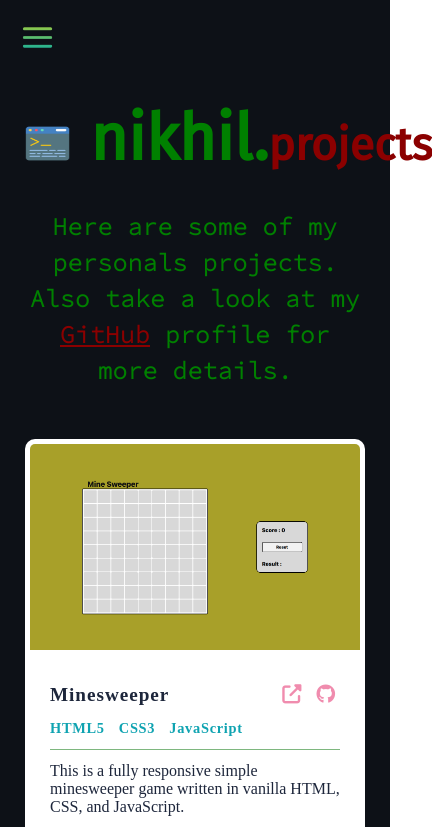
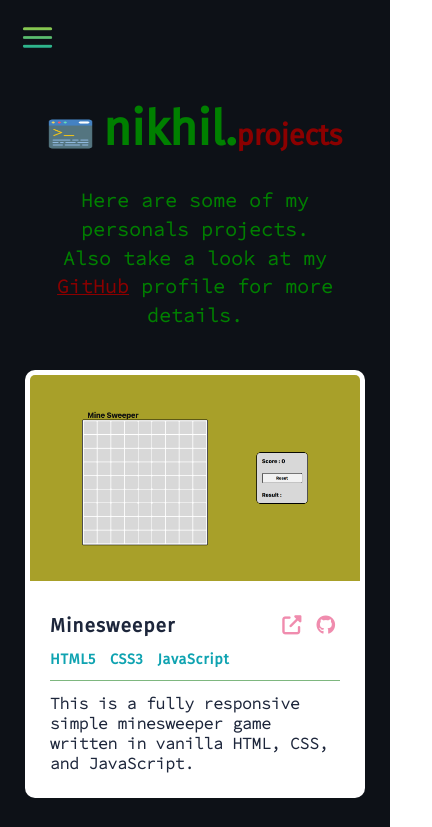
Before and after one commit to Nambardar212/portfolio, a plain HTML site: page projects.html in a window 390 px wide. Shown: the top 827 px of the page, 432 px wide, since content can reach past the window. Drawn offline with Linux system fonts and the light colour scheme.

Commit message:
second commit

```diff
--- a/projects.css
+++ b/projects.css
@@ -75,6 +75,7 @@
     font-weight: bold;
     color: darkred;
 }
+
 .green {
     color: #7EB77F;
 }
@@ -83,6 +84,7 @@
     padding-top: 100px;
     max-width: 1200px;
 }
+
 .page-title {
     margin: 0 auto;
     display: flex;
@@ -96,16 +98,18 @@
     margin-right: 20px;
     margin-top: 10px;
 }
+
 .page-title h2 {
     font-size: 4em;
     font-weight: bold;
     font-family: "Fira Sans", sans-serif;
 }
+
 .project-cards-container {
-    margin-top: 50px;
+    margin-top: 80px;
     height: fit-content;
-    height: -moz-fit-content;
 }
+
 section {
     margin: 0 auto;
     display: flex;
@@ -114,6 +118,7 @@ section {
     text-align: left;
     padding-top: 8vh;
 }
+
 section .hyperlink {
     color: darkred;
     font-weight: 700;
@@ -135,6 +140,12 @@ section .hyperlink:hover {
     font-family: "Source Code Pro", monospace;
     font-weight: 900;
 }
+
+.row {
+    display: flex;
+    flex-direction: row;
+}
+
 .card {
     display: inline-flex;
     flex-direction: column;
@@ -142,7 +153,11 @@ section .hyperlink:hover {
 }
 
 .card:not(:last-child) {
-    margin: 0 auto 2em auto;
+    margin: 0 1em 2em auto;
+}
+
+.card:last-child {
+    margin: 0 auto 2em 1em;
 }
 
 .card-preview-img {
@@ -167,6 +182,7 @@ section .hyperlink:hover {
     justify-content: space-between;
     align-items: center;
     margin-bottom: 10px;
+    font-family: "Fira Sans", sans-serif;
 }
 
 .project-title {
@@ -194,7 +210,7 @@ section .hyperlink:hover {
 .project-links a i:hover {
     font-size: 1.25em;
     padding: 2px 5px;
-    color: #7EB77F;
+    color: green;
 }
 
 .project-links a:last-child {
@@ -212,6 +228,7 @@ section .hyperlink:hover {
     font-weight: 700;
     font-size: 0.9em;
     letter-spacing: 0.05em;
+    font-family: "Fira Sans", sans-serif;
 }
 
 .project-skills span:not(:last-child) {
@@ -220,6 +237,8 @@ section .hyperlink:hover {
 
 .project-description {
     color: #1D263B;
+    font-family: "Source Code Pro", monospace;
+    font-weight: 600;
 }
 
 
@@ -314,3 +333,43 @@ section .hyperlink:hover {
 
 
 }
+
+@media (max-width: 600px) {
+    .row {
+        flex-direction: column;
+    }
+
+    .card:not(:last-child) {
+        margin: 0 auto 2em auto;
+    }
+
+    .card:last-child {
+        margin: 0 auto 2em auto;
+    }
+
+    .page-title h2 {
+        font-size: 3em;
+    }
+
+    .red {
+        font-size: 0.6em;
+    }
+
+    .page-title {
+        margin: 0;
+    }
+
+    .page-title img {
+        height: 30px;
+        margin-right: 10px;
+    }
+
+    .section-description {
+        margin: 28px auto 0 auto;
+        font-size: 1.2em;
+    }
+
+    .project-cards-container {
+        margin-top: 40px;
+    }
+}
--- a/projects.html
+++ b/projects.html
@@ -39,14 +39,14 @@
                             </div>
                             <p class="section-description">
                                 Here are some of my personals projects.<br>
-                                Also take a look at my <a class="hyperlink"
-                                    href="https://github.com/Nambardar212" target="_blank">GitHub</a> profile for more details.
+                                Also take a look at my <a class="hyperlink" href="https://github.com/Nambardar212"
+                                    target="_blank">GitHub</a> profile for more details.
                             </p>
                             <div class="project-cards-container">
-
+                                <div class="row">
                                     <div class="card">
-                                    <img src="/projectpic/meni.png"
-                                        alt="Project Preview Screenshot" class="card-preview-img">
+                                        <img src="/projectpic/meni.png" alt="Project Preview Screenshot"
+                                            class="card-preview-img">
                                         <div class="card-info">
                                             <div class="title-and-links">
                                                 <span class="project-title">
@@ -56,7 +56,8 @@
                                                     <a href="https://minesweeper-pearl.vercel.app" target="_blank">
                                                         <i class="fas fa-external-link-alt"></i>
                                                     </a>
-                                                <a href="https://github.com/Nambardar212/Minesweeper" target="_blank">
+                                                    <a href="https://github.com/Nambardar212/Minesweeper"
+                                                        target="_blank">
                                                         <i class="fab fa-github"></i>
                                                     </a>
                                                 </div>
@@ -67,7 +68,8 @@
                                                 <span>JavaScript</span>
                                             </div>
                                             <p class="project-description">
-                                            This is a fully responsive simple minesweeper game written in vanilla HTML, CSS, and JavaScript.
+                                                This is a fully responsive simple minesweeper game written in vanilla
+                                                HTML, CSS, and JavaScript.
                                             </p>
                                         </div>
                                     </div>
@@ -80,7 +82,8 @@
                                                     The Tribute - APJ Abdul Kalam
                                                 </span>
                                                 <div class="project-links">
-                                                <a href="https://legendary-piroshki-c03f61.netlify.app" target="_blank">
+                                                    <a href="https://legendary-piroshki-c03f61.netlify.app"
+                                                        target="_blank">
                                                         <i class="fas fa-external-link-alt"></i>
                                                     </a>
                                                     <a href="https://github.com/Nambardar212/A-Tribute" target="_blank">
@@ -93,13 +96,16 @@
                                                 <span>CSS3</span>
                                             </div>
                                             <p class="project-description">
-                                            Its a simple page and fully responsive. Tribute to APJ Abdul Kalam written in simple HTML and CSS.
+                                                Its a simple page and fully responsive. Tribute to APJ Abdul Kalam
+                                                written in simple HTML and CSS.
                                             </p>
                                         </div>
                                     </div>
+                                </div>
+                                <div class="row">
                                     <div class="card">
-                                    <img src="/projectpic/rock.png"
-                                        alt="Project Preview Screenshot" class="card-preview-img">
+                                        <img src="/projectpic/rock.png" alt="Project Preview Screenshot"
+                                            class="card-preview-img">
                                         <div class="card-info">
                                             <div class="title-and-links">
                                                 <span class="project-title">
@@ -109,7 +115,8 @@
                                                     <a href="https://candid-mochi-34d281.netlify.app" target="_blank">
                                                         <i class="fas fa-external-link-alt"></i>
                                                     </a>
-                                                <a href="https://github.com/Nambardar212/Rock-Paper-Sessior" target="_blank">
+                                                    <a href="https://github.com/Nambardar212/Rock-Paper-Sessior"
+                                                        target="_blank">
                                                         <i class="fab fa-github"></i>
                                                     </a>
                                                 </div>
@@ -120,16 +127,18 @@
                                                 <span>JavaScript</span>
                                             </div>
                                             <p class="project-description">
-                                            This is a fully responsive simple Rock-Paper-Sessior game written in vanilla HTML, CSS, and JavaScript.
-                                            <br>Take number of turns in a game from the user ( an input box of type number ).
+                                                This is a fully responsive simple Rock-Paper-Sessior game written in
+                                                vanilla
+                                                HTML, CSS, and JavaScript.
+                                                <br>Take number of turns in a game from the user.
                                                 <br>Start the game when the user clicks the play button.
                                                 <br>User can select (Rock, Paper, Scissors ) from clickable buttons.
                                             </p>
                                         </div>
                                     </div>
                                     <div class="card">
-                                    <img src="/projectpic/tip.png"
-                                        alt="Project Preview Screenshot" class="card-preview-img">
+                                        <img src="/projectpic/tip.png" alt="Project Preview Screenshot"
+                                            class="card-preview-img">
                                         <div class="card-info">
                                             <div class="title-and-links">
                                                 <span class="project-title">
@@ -139,7 +148,8 @@
                                                     <a href="https://calm-kheer-80bcce.netlify.app" target="_blank">
                                                         <i class="fas fa-external-link-alt"></i>
                                                     </a>
-                                                <a href=" https://github.com/Nambardar212/ModifiedTipCalculator" target="_blank">
+                                                    <a href=" https://github.com/Nambardar212/ModifiedTipCalculator"
+                                                        target="_blank">
                                                         <i class="fab fa-github"></i>
                                                     </a>
                                                 </div>
@@ -152,16 +162,20 @@
                                             <p class="project-description">
                                                 This is a fully responsive tip calculator written in
                                                 vanilla HTML, CSS, and JavaScript.
-                                            <br>Whenever I go out to eat and I’m having a hard time calculating the right tip,
-                                            <br>I’ll fumble with my phone and search for a “tip calculator” on Google.
+                                                <br>Whenever I go out to eat and I’m having a hard time calculating the
+                                                right tip,
+                                                <br>I’ll fumble with my phone and search for a “tip calculator” on
+                                                Google.
                                                 <br>So go ahead and take a swing at making your own tip calculator.
                                                 <br>its calcuate per person tip and per person bill.
                                             </p>
                                         </div>
                                     </div>
+                                </div>
+                                <div class="row">
                                     <div class="card">
-                                    <img src="/projectpic/OnlineNotepad.png"
-                                        alt="Project Preview Screenshot" class="card-preview-img">
+                                        <img src="/projectpic/OnlineNotepad.png" alt="Project Preview Screenshot"
+                                            class="card-preview-img">
                                         <div class="card-info">
                                             <div class="title-and-links">
                                                 <span class="project-title">
@@ -171,7 +185,8 @@
                                                     <a href="https://online-notepad-gamma.vercel.app" target="_blank">
                                                         <i class="fas fa-external-link-alt"></i>
                                                     </a>
-                                                <a href="https://github.com/Nambardar212/Online-Notepad" target="_blank">
+                                                    <a href="https://github.com/Nambardar212/Online-Notepad"
+                                                        target="_blank">
                                                         <i class="fab fa-github"></i>
                                                     </a>
                                                 </div>
@@ -182,13 +197,15 @@
                                                 <span>JavaScript</span>
                                             </div>
                                             <p class="project-description">
-                                            This is a fully responsive online notepad written in vanilla HTML, CSS, and JavaScript.
+                                                This is a fully responsive online notepad written in vanilla HTML, CSS,
+                                                and
+                                                JavaScript.
                                             </p>
                                         </div>
                                     </div>
                                     <div class="card">
-                                    <img src="/projectpic/whack.png"
-                                        alt="Project Preview Screenshot" class="card-preview-img">
+                                        <img src="/projectpic/whack.png" alt="Project Preview Screenshot"
+                                            class="card-preview-img">
                                         <div class="card-info">
                                             <div class="title-and-links">
                                                 <span class="project-title">
@@ -198,7 +215,8 @@
                                                     <a href="https://whack-a-mole-silk.vercel.app" target="_blank">
                                                         <i class="fas fa-external-link-alt"></i>
                                                     </a>
-                                                <a href="https://github.com/Nambardar212/Whack-a-mole" target="_blank">
+                                                    <a href="https://github.com/Nambardar212/Whack-a-mole"
+                                                        target="_blank">
                                                         <i class="fab fa-github"></i>
                                                     </a>
                                                 </div>
@@ -209,12 +227,18 @@
                                                 <span>JavaScript</span>
                                             </div>
                                             <p class="project-description">
-                                            This is a fully responsive whack a mole written in vanilla HTML, CSS, and JavaScript.<br>
-                                            Whack a mole Whack a mole is a game in which there is a mole in the grid and you have
+                                                This is a fully responsive whack a mole written in vanilla HTML, CSS,
+                                                and
+                                                JavaScript.<br>
+                                                Whack a mole Whack a mole is a game in which there is a mole in the grid
+                                                and
+                                                you have
                                                 to hit it under a time limit as many times as you can.
                                             </p>
                                         </div>
                                     </div>
+                                </div>
+                                <div class="row">
                                     <div class="card">
                                         <img src="/projectpic/color.png" alt="Project Preview Screenshot"
                                             class="card-preview-img">
@@ -227,7 +251,8 @@
                                                     <a href="https://moonlit-froyo-8dbfbc.netlify.app" target="_blank">
                                                         <i class="fas fa-external-link-alt"></i>
                                                     </a>
-                                                <a href="https://github.com/Nambardar212/Color-picker" target="_blank">
+                                                    <a href="https://github.com/Nambardar212/Color-picker"
+                                                        target="_blank">
                                                         <i class="fab fa-github"></i>
                                                     </a>
                                                 </div>
@@ -243,8 +268,8 @@
                                         </div>
                                     </div>
                                     <div class="card">
-                                    <img src="/projectpic/snakegame.png"
-                                        alt="Project Preview Screenshot" class="card-preview-img">
+                                        <img src="/projectpic/snakegame.png" alt="Project Preview Screenshot"
+                                            class="card-preview-img">
                                         <div class="card-info">
                                             <div class="title-and-links">
                                                 <span class="project-title">
@@ -254,7 +279,8 @@
                                                     <a href="https://snake-game123.vercel.app" target="_blank">
                                                         <i class="fas fa-external-link-alt"></i>
                                                     </a>
-                                                <a href="https://github.com/Nambardar212/Snake-Game" target="_blank">
+                                                    <a href="https://github.com/Nambardar212/Snake-Game"
+                                                        target="_blank">
                                                         <i class="fab fa-github"></i>
                                                     </a>
                                                 </div>
@@ -265,23 +291,28 @@
                                                 <span>JavaScript</span>
                                             </div>
                                             <p class="project-description">
-                                            This is a fully responsive snake game written in vanilla HTML, CSS, and JavaScript.
+                                                This is a fully responsive snake game written in vanilla HTML, CSS, and
+                                                JavaScript.
                                             </p>
                                         </div>
                                     </div>
+                                </div>
+                                <div class="row">
                                     <div class="card">
-                                    <img src="/projectpic/mobile.png"
-                                        alt="Project Preview Screenshot" class="card-preview-img">
+                                        <img src="/projectpic/mobile.png" alt="Project Preview Screenshot"
+                                            class="card-preview-img">
                                         <div class="card-info">
                                             <div class="title-and-links">
                                                 <span class="project-title">
                                                     Mobile Tab Navigation
                                                 </span>
                                                 <div class="project-links">
-                                                <a href="https://html-css-project-lists-post-class-vg1mlwbk0bag.vercel.app" target="_blank">
+                                                    <a href="https://html-css-project-lists-post-class-vg1mlwbk0bag.vercel.app"
+                                                        target="_blank">
                                                         <i class="fas fa-external-link-alt"></i>
                                                     </a>
-                                                <a href="https://github.com/Nambardar212/HTML-CSS-Project---Lists---Post-Class---vg1mlwbk0bag" target="_blank">
+                                                    <a href="https://github.com/Nambardar212/HTML-CSS-Project---Lists---Post-Class---vg1mlwbk0bag"
+                                                        target="_blank">
                                                         <i class="fab fa-github"></i>
                                                     </a>
                                                 </div>
@@ -297,8 +328,8 @@
                                         </div>
                                     </div>
                                     <div class="card">
-                                    <img src="/projectpic/deck.png"
-                                        alt="Project Preview Screenshot" class="card-preview-img">
+                                        <img src="/projectpic/deck.png" alt="Project Preview Screenshot"
+                                            class="card-preview-img">
                                         <div class="card-info">
                                             <div class="title-and-links">
                                                 <span class="project-title">
@@ -308,7 +339,8 @@
                                                     <a href="https://deck-of-cards-chi.vercel.app" target="_blank">
                                                         <i class="fas fa-external-link-alt"></i>
                                                     </a>
-                                                <a href="https://github.com/Nambardar212/Deck-of-Cards" target="_blank">
+                                                    <a href="https://github.com/Nambardar212/Deck-of-Cards"
+                                                        target="_blank">
                                                         <i class="fab fa-github"></i>
                                                     </a>
                                                 </div>
@@ -319,8 +351,10 @@
                                                 <span>JavaScript</span>
                                             </div>
                                             <p class="project-description">
-                                            Its simple fully responsive deck of cards game written in HTML, CSS and JavaScript.
+                                                Its simple fully responsive deck of cards game written in HTML, CSS and
+                                                JavaScript.
                                             </p>
+                                        </div>
                                     </div>
                                 </div>
                             </div>
```
Lines whose indentation alone changed are shown as unchanged.
